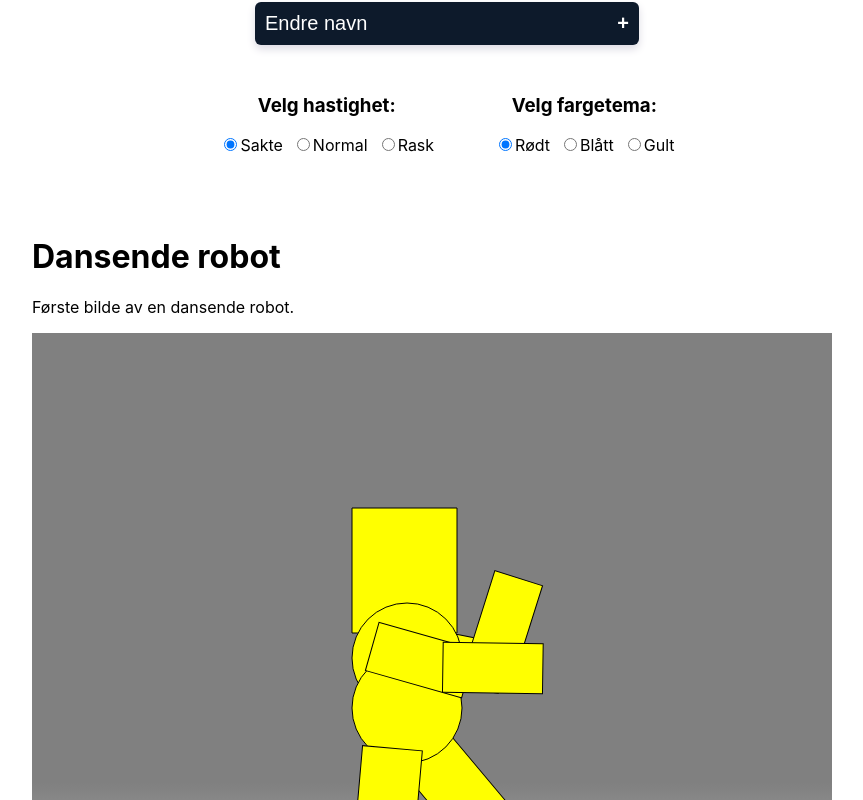
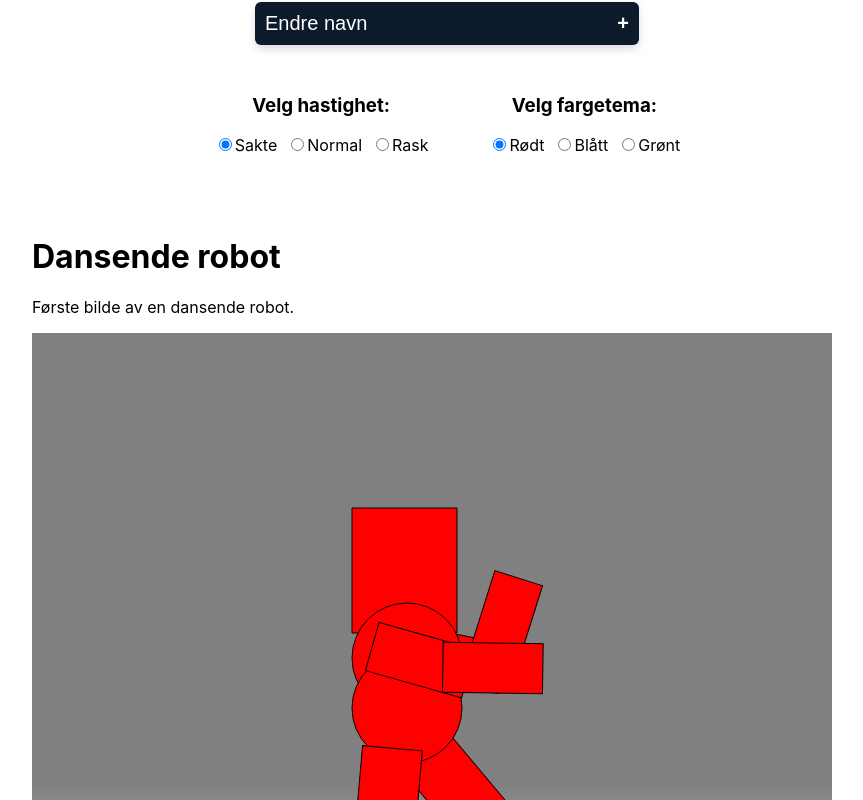
Before and after one commit to WilliamHLe/robot-party, a React (Create React App) app: page / in a window 1280 px wide. Shown: the part 240-1040 px from the top of the page, without its empty margins (193-1056 px from the left). Built offline with nearby package versions, Linux system fonts and the light colour scheme; no server answers.

Commit message:
Working speed in Canvas 1

```diff
--- a/src/components/canvas/Canvas1.tsx
+++ b/src/components/canvas/Canvas1.tsx
@@ -16,6 +16,8 @@ const Canvas1 = (props: JSX.IntrinsicAttributes & React.ClassAttributes<HTMLCanv
 
     const canvasRef = useRef(null)
     const {speed, color} = useContext(RadioContext);
+    //let speed = 60;
+    //let color = "#00FF00"
 
     let j = 1;
     let forward = true;
@@ -67,7 +69,7 @@ const Canvas1 = (props: JSX.IntrinsicAttributes & React.ClassAttributes<HTMLCanv
         arr.forEach((r: { w: number; x: number; y: number; x1: any; y1: any; x2: any; y2: any; x3: any; h: number; rotate: number; }) => {
             ctx.save();
             ctx.beginPath();
-            ctx.fillStyle = "yellow";
+            ctx.fillStyle = color;
             if (r.w === 0) {
                 ctx.arc(r.x, r.y, 55, 0, 2 * Math.PI);
             } else if (typeof r.x1 !== "undefined") {
@@ -135,7 +137,7 @@ const Canvas1 = (props: JSX.IntrinsicAttributes & React.ClassAttributes<HTMLCanv
             requestAnimationFrame(animate);
         }
         requestAnimationFrame(animate);
-    }, [])
+    }, [speed, color])
 
     return <canvas ref={canvasRef} width={800} height={800} {...props}/>
 }
--- a/src/components/canvas/Canvas2.tsx
+++ b/src/components/canvas/Canvas2.tsx
@@ -58,7 +58,7 @@ const Canvas2 = (props: JSX.IntrinsicAttributes & React.ClassAttributes<HTMLCanv
         arr.forEach((r: { w: number; x: number; y: number; x1: any; y1: any; x2: any; y2: any; x3: any; h: number; rotate: number; }) => {
             ctx.save();
             ctx.beginPath();
-            ctx.fillStyle = "yellow";
+            ctx.fillStyle = color;
             if (r.w == 0) {
                 ctx.arc(r.x, r.y, 55, 0, 2 * Math.PI);
             } else if (typeof r.x1 !== "undefined") {
--- a/src/components/canvas/Canvas3.tsx
+++ b/src/components/canvas/Canvas3.tsx
@@ -54,6 +54,8 @@ const Canvas3 = (props: JSX.IntrinsicAttributes & React.ClassAttributes<HTMLCanv
             drawCircles(context);
             if(j > speed || j < 1) {
                 circles.forEach((c: any) => {
+                    // USIKKER PÅ HVORDAN VI SKAL LEGGE TIL COLOR HER
+                    // KLARE Å LAGE RGB OMRÅDER FOR FARGETEMA RØD, BLÅ, GRØNN?
                     let r = Math.floor(Math.random() * 255);
                     let g = Math.floor(Math.random() * 255);
                     let b = Math.floor(Math.random() * 255);
--- a/src/components/radio/Radio.tsx
+++ b/src/components/radio/Radio.tsx
@@ -56,7 +56,7 @@ const Radio: React.FC = () => {
                         </label>
                         <label>
                             <input type="radio" value="#00FF00" name="Grønt" checked={color === "#00FF00"} onChange={() => setColor("#00FF00")}/>
-                            Gult
+                            Grønt
                         </label>
                     </div>
                 </div>
```
